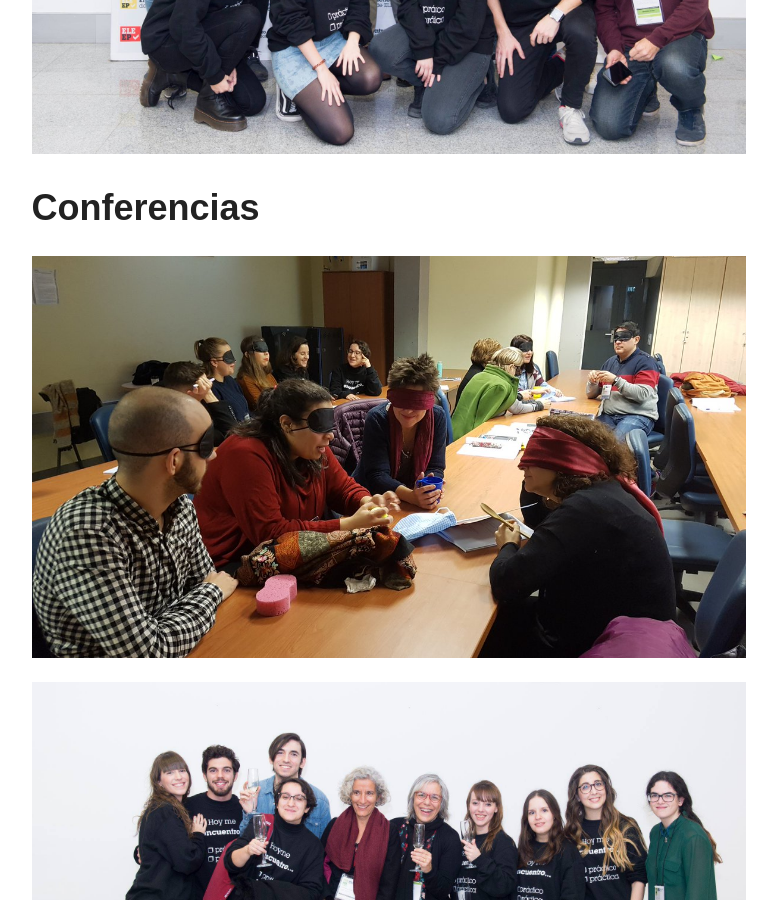
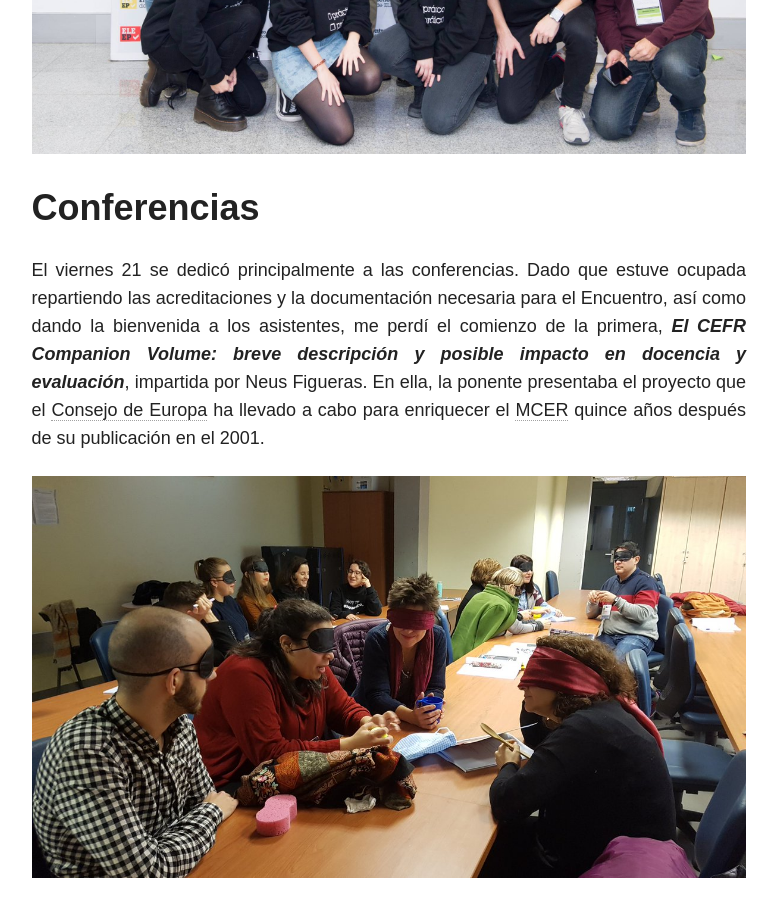
Before and after one commit to immalopez/immalopez.github.io, a Jekyll site: the page built from _posts/blog/2018-12-27-yo-una-joven-padawan.md, in a window 1280 px wide and 900 px high, scrolled down 1469 px. Shown: the whole window, without its empty margins (348-1125 px from the left). Built offline with Jekyll 4.4.1, drawn with Linux system fonts in a browser that asks for light colours; nearby versions of some CDN libraries; comment, search, counter and statistics services are not loaded.

Commit message:
Update 2018-12-27-yo-una-joven-padawan.md

```diff
--- a/_posts/blog/2018-12-27-yo-una-joven-padawan.md
+++ b/_posts/blog/2018-12-27-yo-una-joven-padawan.md
@@ -21,7 +21,7 @@
 
 # Conferencias
 
-
+El viernes 21 se dedicó principalmente a las conferencias. Dado que estuve ocupada repartiendo las acreditaciones y la documentación necesaria para el Encuentro, así como dando la bienvenida a los asistentes, me perdí el comienzo de la primera, **_El CEFR Companion Volume: breve descripción y posible impacto en docencia y evaluación_**, impartida por Neus Figueras. En ella, la ponente presentaba el proyecto que el <a href="https://es.wikipedia.org/wiki/Consejo_de_Europa" target="_blank">Consejo de Europa</a> ha llevado a cabo para enriquecer el <a href="https://es.wikipedia.org/wiki/Marco_Común_Europeo_de_Referencia_para_las_lenguas" target="_blank">MCER</a> quince años después de su publicación en el 2001.
 
 ![Taller invidentes](/images/DvAupodWsAANBsF.jpg)
 
```
